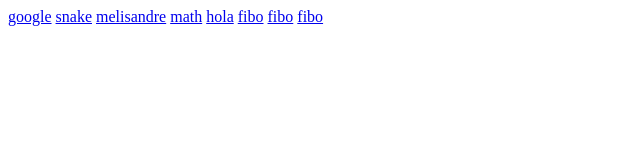
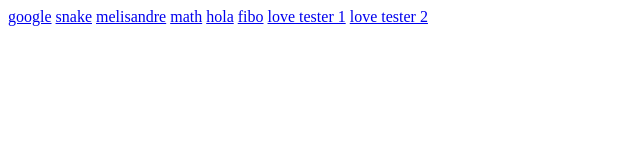
Before and after one commit to mike080921/clase, a plain HTML site: page index.html in a window 1280 px wide. Shown: the whole page, without its empty margins (0-640 px from the left). Drawn offline with Linux system fonts and the light colour scheme.

Commit message:
Add files via upload

```diff
--- a/index.html
+++ b/index.html
@@ -9,7 +9,7 @@
         <a href="math.html">math</a>
         <a href="hola.html">hola</a>
         <a href="fibo.html">fibo</a>
-        <a href="love_tester.html">fibo</a>
-        <a href="love_tester2.html">fibo</a>
+        <a href="love_tester.html">love tester 1</a>
+        <a href="love_tester2.html">love tester 2</a>
     </body>
 </html>
```
